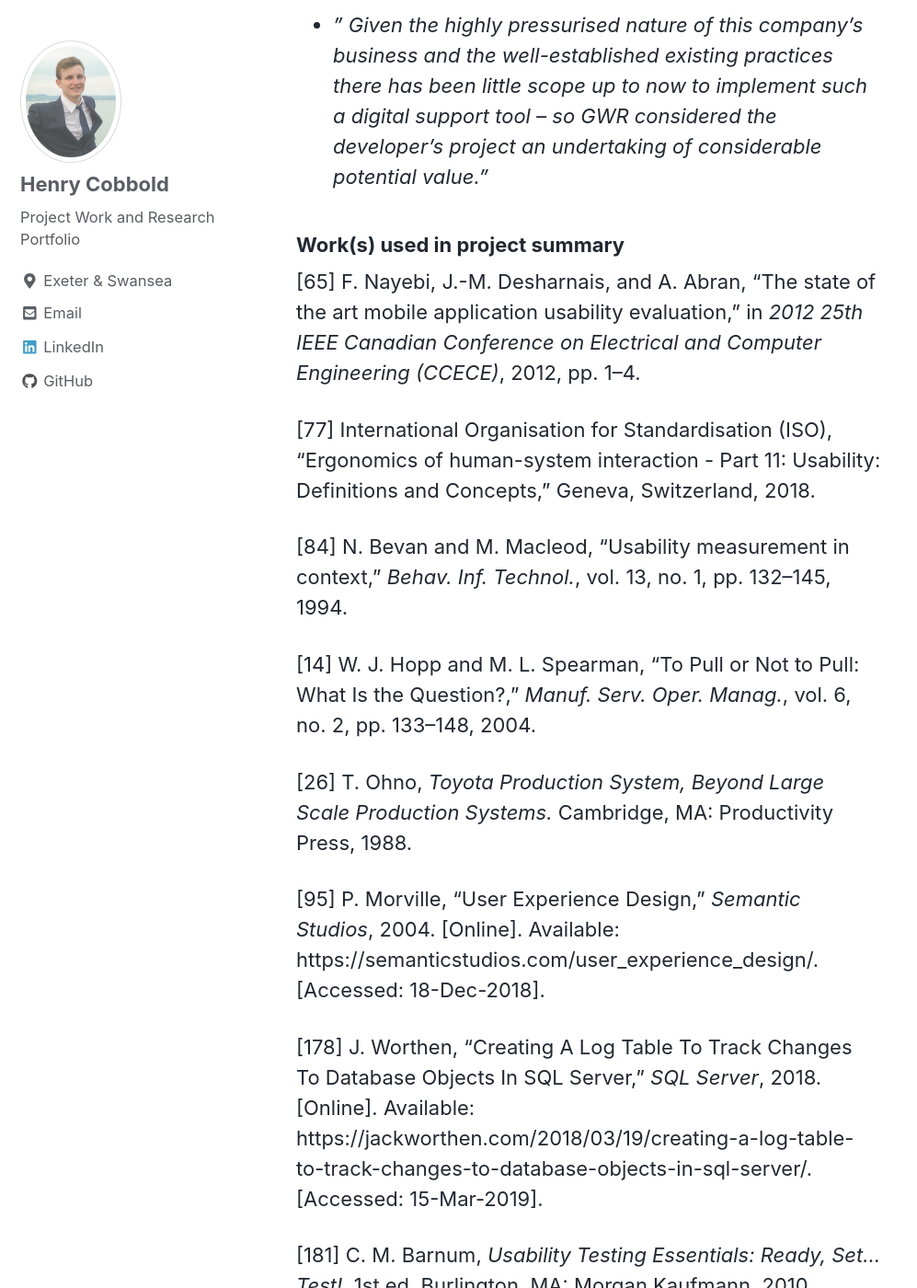
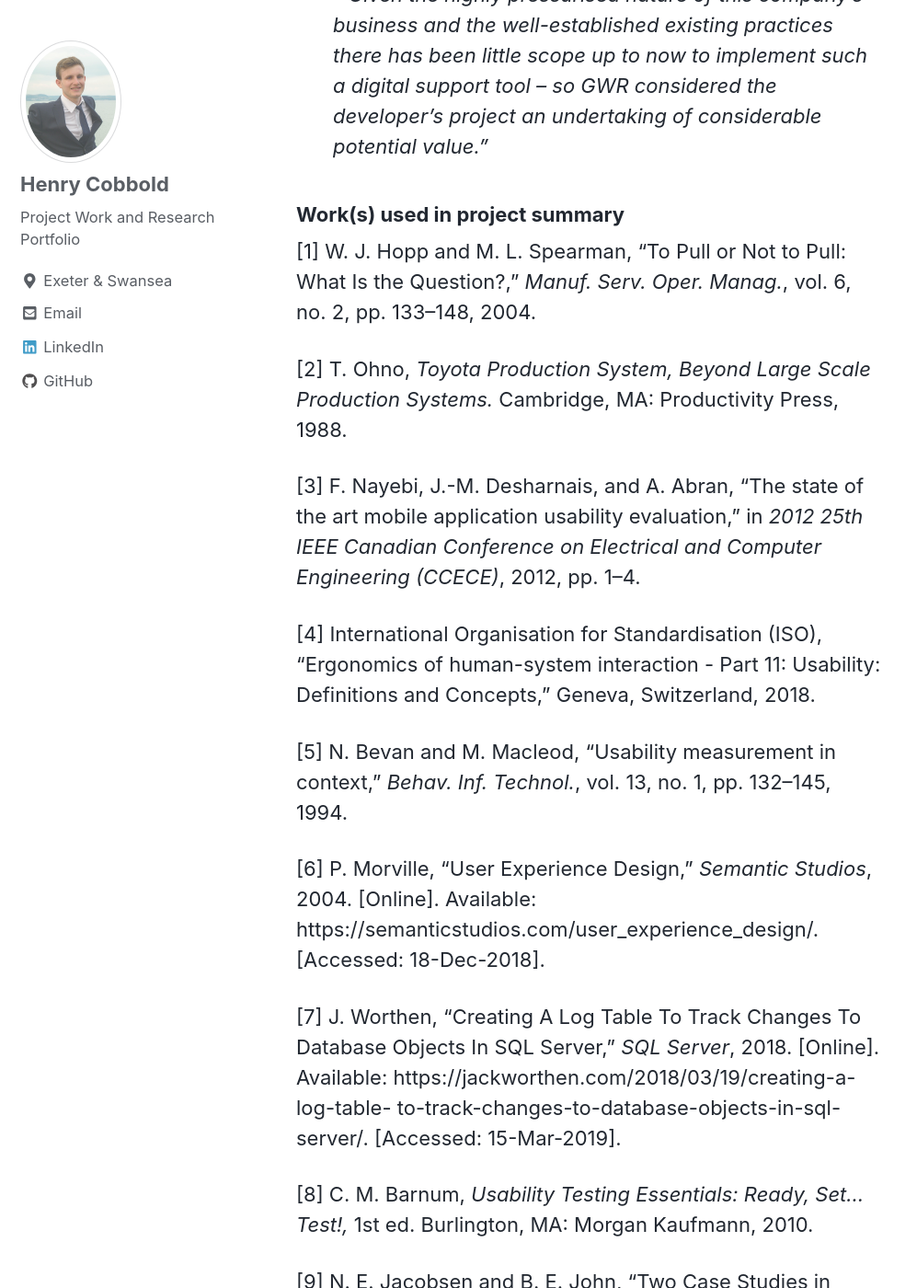
Before and after one commit to henrycobbold/henrycobbold.github.io, a Jekyll site: the page built from _posts/2019-08-15-dissertation.md, in a window 1280 px wide and 1400 px high, scrolled down 34964 px. Shown: the whole window at 92% size, without its empty margins (0-997 px from the left). Built offline with Jekyll 4.4.1, drawn with Linux system fonts in a browser that asks for light colours; nearby versions of some CDN libraries; some of the changed text lies outside the part shown.

Commit message:
ref changes for proj

````diff
--- a/_posts/2019-08-15-dissertation.md
+++ b/_posts/2019-08-15-dissertation.md
@@ -16,16 +16,16 @@
 
 The JIT theory is based on the concept that an efficient flow of materials provides greater agility, responsiveness and reduced costs.
 
-*“We got the idea of viewing the earlier process in a production line as a kind of store. The later process (customer) goes to the earlier process (supermarket) to acquire the needed parts (commodities) at the time and in the quantity needed. The earlier process immediately produces the quantity just taken (re-stocking the shelves)”* [14],[26].
+*“We got the idea of viewing the earlier process in a production line as a kind of store. The later process (customer) goes to the earlier process (supermarket) to acquire the needed parts (commodities) at the time and in the quantity needed. The earlier process immediately produces the quantity just taken (re-stocking the shelves)”* [1],[2].
 
 
 Below is a brief discussion of the different steps of the project with particular notes of interest and comment.
 
 ## Usability
 
-*“The extent to which a system, product or service can be used by specified users to achieve specified goals with effectiveness, efficiency and satisfaction in a specified context of use”* [65],[77],[84]
+*“The extent to which a system, product or service can be used by specified users to achieve specified goals with effectiveness, efficiency and satisfaction in a specified context of use”* [3],[4],[5]
 
-It is widely documented that "useable" software fulfils a range of qualities. This can be seen in Morville's honeycomb, a useful metric for evaluating a product [95].
+It is widely documented that "useable" software fulfils a range of qualities. This can be seen in Morville's honeycomb, a useful metric for evaluating a product [6].
 
 <img src="{{ site.url }}{{ site.baseurl }}/images/morville_honeycomb.jpg" alt="linearly separable data">
 
@@ -131,7 +131,7 @@
 ```
 
 a single database audit table can be used to record DDL actions performed by database users, as shown below in this solution originally presented by
-Jack Worthen [178].
+Jack Worthen [7].
 
 ```sql
 CREATE TABLE WholeSystemLog(
@@ -197,23 +197,23 @@
 
 ## Cognitive Walkthrough
 
-For each Personas associated User Story a walkthrough of the steps required to fulfil the user’s goal can now be performed. This is often performed before user testing so as to “clean up” the interface of fundamental design errors, such as missing control buttons or navigational inconsistencies. This process will help to make subsequent user testing more successful as it will help to allow *“users [to] focus on the experience of pursuing their goals”* [181] during task-based user tests.
+For each Personas associated User Story a walkthrough of the steps required to fulfil the user’s goal can now be performed. This is often performed before user testing so as to “clean up” the interface of fundamental design errors, such as missing control buttons or navigational inconsistencies. This process will help to make subsequent user testing more successful as it will help to allow *“users [to] focus on the experience of pursuing their goals”* [8] during task-based user tests.
 
 This understanding can be gained by asking four questions of a user at any location in the system:
 
-  Q1: Does the user know what needs to be done? Is the user aware of what they want or need to do? [183],[184]
+  Q1: Does the user know what needs to be done? Is the user aware of what they want or need to do? [9],[10]
 
-  Q2: Can the user see a control to do that? Is there anything visible that the user feels can help them perform this action? [183],[184]
+  Q2: Can the user see a control to do that? Is there anything visible that the user feels can help them perform this action? [9],[10]
 
-  Q3: Is it obvious how the control works? Is it clear how the on-screen visual should be used to achieve successful interaction? [183]
+  Q3: Is it obvious how the control works? Is it clear how the on-screen visual should be used to achieve successful interaction? [9]
 
-  Q4: Does the user understand the feedback they have been given? Can the user make sense of the outcome of the system interaction? [183],[184]
+  Q4: Does the user understand the feedback they have been given? Can the user make sense of the outcome of the system interaction? [9],[10]
 
 <img src="{{ site.url }}{{ site.baseurl }}/images/cognitive_walkthrough_tables.png" alt="linearly separable data">
 
 Having evaluated these initial wireframe designs from a developer-perspective, a series of changes were required to ensure that the colour-wireframes passed this evaluation stage. The next step is to then to understand how users react to, and perform, tasks in these preliminary designs. To do this usability test scripts were key.
 
-To quickly and efficiently gather both qualitative and quantitative data Brooke's *"quick and dirty"* 'System Usability Scale' [186] was used alongside the universally popular Krug [187],[191] framework - devised and refined by Steve Krug.
+To quickly and efficiently gather both qualitative and quantitative data Brooke's *"quick and dirty"* 'System Usability Scale' [11] was used alongside the universally popular Krug [12],[13] framework - devised and refined by Steve Krug.
 
 Below shows the extracts of the Krug script, a popular and highly adaptable framework for user-based testing that has adopted and manipulated over time by many professionals.
 
@@ -234,7 +234,7 @@
 
 <img src="{{ site.url }}{{ site.baseurl }}/images/brookes_SUS_form.png" alt="linearly separable data">
 
-In this scale a score of usability is calculated with the contribution of questions 1/3/5/7/9 the scale position indicated minus one. Questions 2/4/6/8/10 carrying forward a score 5 minus that indicated by the test subject on the form. The sum of the 10 fields are then totalled and multiplied by 2.5 to provide a score out of 100. 68 or above is suggested to represent above average system usability [186].
+In this scale a score of usability is calculated with the contribution of questions 1/3/5/7/9 the scale position indicated minus one. Questions 2/4/6/8/10 carrying forward a score 5 minus that indicated by the test subject on the form. The sum of the 10 fields are then totalled and multiplied by 2.5 to provide a score out of 100. 68 or above is suggested to represent above average system usability [11].
 
 This combination of soft user opinion and harder statistical data can now be more systematically documented in order to clearly identify the important trends experienced during the user testing; a process eased with access to the screen capture and microphone for reference.
 
@@ -262,32 +262,31 @@
 
 ### Work(s) used in project summary
 
-[65] F. Nayebi, J.-M. Desharnais, and A. Abran, “The state of the art mobile application usability evaluation,” in *2012 25th IEEE Canadian Conference on Electrical and Computer Engineering (CCECE)*, 2012, pp. 1–4.
+[1] W. J. Hopp and M. L. Spearman, “To Pull or Not to Pull: What Is the Question?,” *Manuf. Serv. Oper. Manag.*, vol. 6, no. 2, pp. 133–148, 2004.
 
-[77] International Organisation for Standardisation (ISO), “Ergonomics of human-system interaction - Part 11: Usability: Definitions and Concepts,” Geneva, Switzerland, 2018.
+[2] T. Ohno, *Toyota Production System, Beyond Large Scale Production Systems.* Cambridge, MA: Productivity Press, 1988.
 
-[84] N. Bevan and M. Macleod, “Usability measurement in context,” *Behav. Inf. Technol.*, vol. 13, no. 1, pp. 132–145, 1994.
+[3] F. Nayebi, J.-M. Desharnais, and A. Abran, “The state of the art mobile application usability evaluation,” in *2012 25th IEEE Canadian Conference on Electrical and Computer Engineering (CCECE)*, 2012, pp. 1–4.
 
-[14] W. J. Hopp and M. L. Spearman, “To Pull or Not to Pull: What Is the Question?,” *Manuf. Serv. Oper. Manag.*, vol. 6, no. 2, pp. 133–148, 2004.
+[4] International Organisation for Standardisation (ISO), “Ergonomics of human-system interaction - Part 11: Usability: Definitions and Concepts,” Geneva, Switzerland, 2018.
 
-[26] T. Ohno, *Toyota Production System, Beyond Large Scale Production Systems.* Cambridge, MA:
-Productivity Press, 1988.
+[5] N. Bevan and M. Macleod, “Usability measurement in context,” *Behav. Inf. Technol.*, vol. 13, no. 1, pp. 132–145, 1994.
 
-[95] P. Morville, “User Experience Design,” *Semantic Studios*, 2004. [Online]. Available: https://semanticstudios.com/user_experience_design/. [Accessed: 18-Dec-2018].
+[6] P. Morville, “User Experience Design,” *Semantic Studios*, 2004. [Online]. Available: https://semanticstudios.com/user_experience_design/. [Accessed: 18-Dec-2018].
 
-[178] J. Worthen, “Creating A Log Table To Track Changes To Database Objects In SQL Server,” *SQL Server*, 2018. [Online]. Available: https://jackworthen.com/2018/03/19/creating-a-log-table- to-track-changes-to-database-objects-in-sql-server/. [Accessed: 15-Mar-2019].
+[7] J. Worthen, “Creating A Log Table To Track Changes To Database Objects In SQL Server,” *SQL Server*, 2018. [Online]. Available: https://jackworthen.com/2018/03/19/creating-a-log-table- to-track-changes-to-database-objects-in-sql-server/. [Accessed: 15-Mar-2019].
 
-[181] C. M. Barnum, *Usability Testing Essentials: Ready, Set... Test!,* 1st ed. Burlington, MA: Morgan Kaufmann, 2010.
+[8] C. M. Barnum, *Usability Testing Essentials: Ready, Set... Test!,* 1st ed. Burlington, MA: Morgan Kaufmann, 2010.
 
-[183] N. E. Jacobsen and B. E. John, “Two Case Studies in Using Cognitive Walkthrough for Interface Evaluation,” in *CMU-CS-00-132*, 2000.
+[9] N. E. Jacobsen and B. E. John, “Two Case Studies in Using Cognitive Walkthrough for Interface Evaluation,” in *CMU-CS-00-132*, 2000.
 
-[184] M. H. Blackmon, *Cognitive Walkthrough Cognitive Walkthrough Methodology*, vol. 1. Great Barrington, MA: Berkshire Publishing Group, 2004.
+[10] M. H. Blackmon, *Cognitive Walkthrough Cognitive Walkthrough Methodology*, vol. 1. Great Barrington, MA: Berkshire Publishing Group, 2004.
 
-[186] J. Brooke, “SUS - A quick and dirty usability scale,” *Smart Phone Appl. People with Brain Inj.*, vol. Smart phon, pp. 1–8, 2011.
+[11] J. Brooke, “SUS - A quick and dirty usability scale,” *Smart Phone Appl. People with Brain Inj.*, vol. Smart phon, pp. 1–8, 2011.
 
-[187] S. Krug, *Rocket surgery made easy: The do-it-yourself guide to finding and fixing usability problems*, 1st ed. Berkeley, CA: New Riders, 2010.
+[12] S. Krug, *Rocket surgery made easy: The do-it-yourself guide to finding and fixing usability problems*, 1st ed. Berkeley, CA: New Riders, 2010.
 
-[191] S. Krug, *Don’t make me think, revisited: a common sense approach to Web usability*, 3rd ed. San Francisco, CA: New Riders, 2014.
+[13] S. Krug, *Don’t make me think, revisited: a common sense approach to Web usability*, 3rd ed. San Francisco, CA: New Riders, 2014.
 
 
 <!--
````
